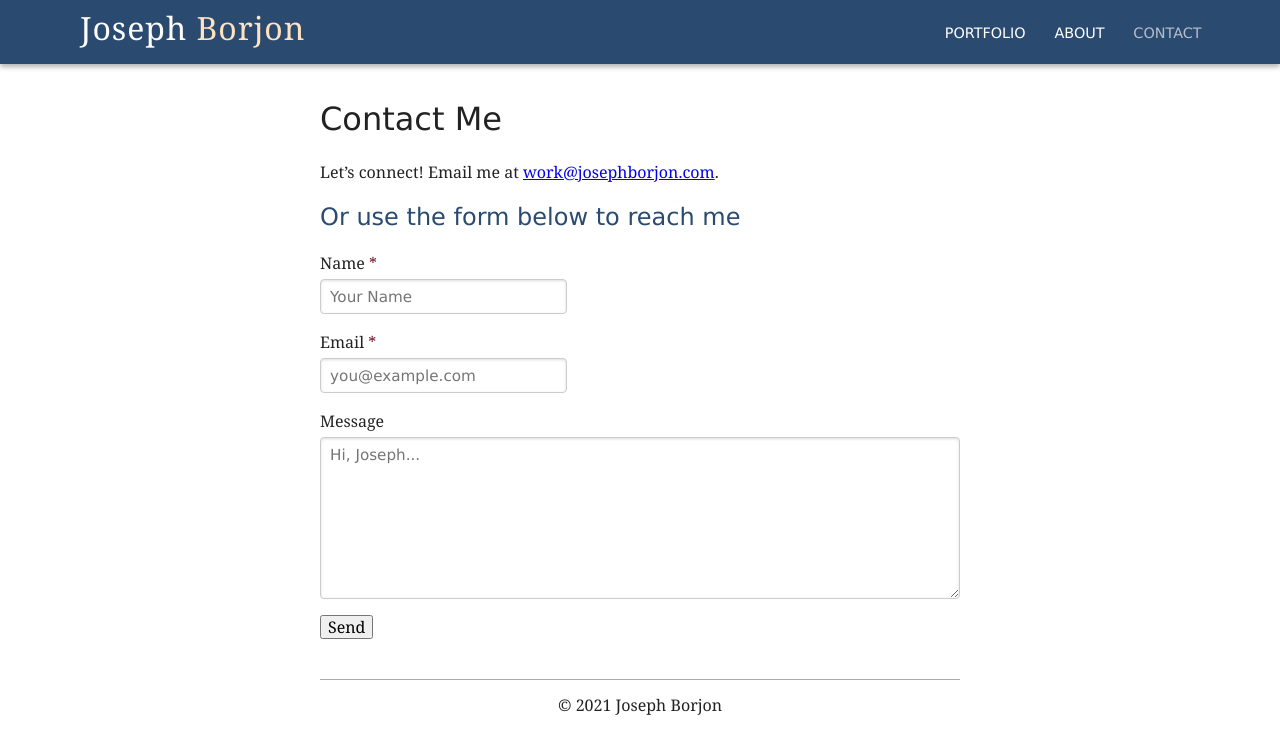
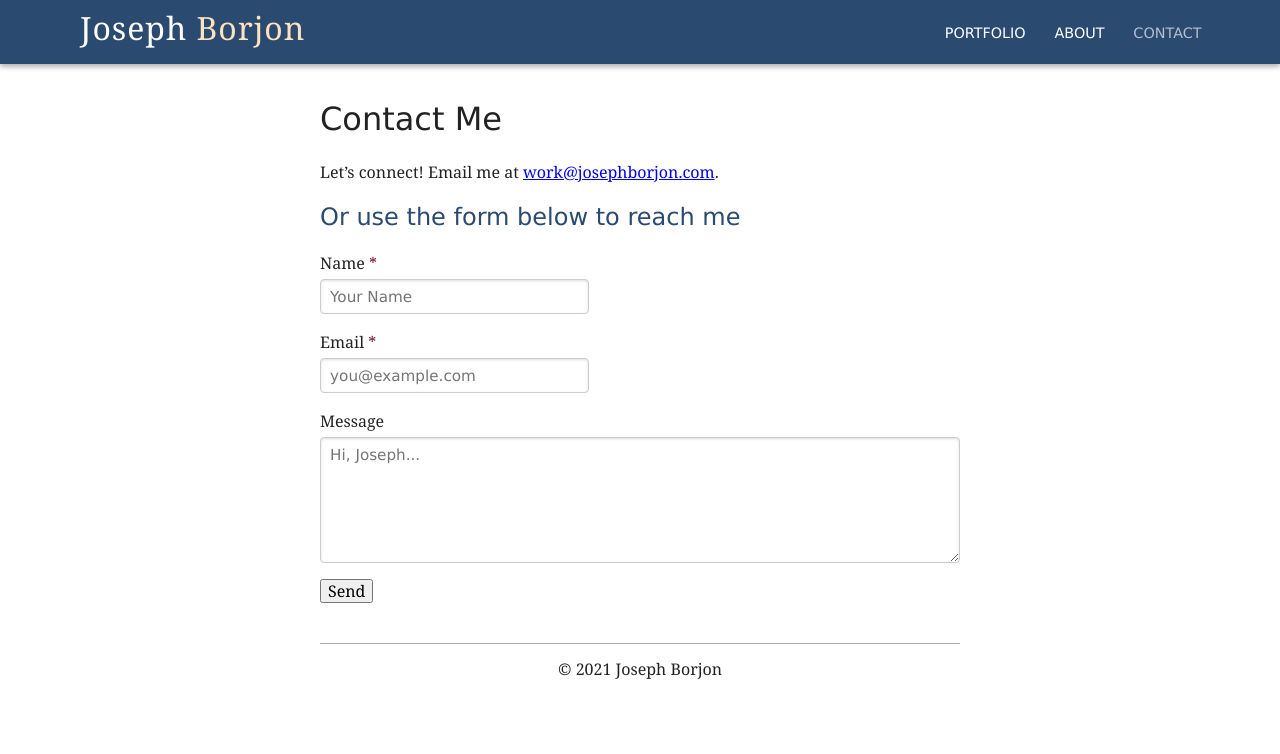
Before and after one commit to jborjon/jborjon.github.io, a Jekyll site: the page built from contact.html, in a window 1280 px wide. Shown: the top 754 px of the page. Built offline with Jekyll 4.4.1, drawn with Linux system fonts in a browser that asks for light colours; some web fonts are replaced.

Commit message:
Update contact form

```diff
--- a/contact.html
+++ b/contact.html
@@ -8,21 +8,19 @@ id: contact
 
 <h2>Or use the form below to reach me</h2>
 
-{% assign field_width = 24 -%}
-
 <form class="pure-form pure-form-stacked kwes-form" action="https://kwes.io/api/foreign/forms/GWQQRHUOX2O5yIwqWHD9">
   <p>
     <label for="client-name">Name <span class="form-required-mark">*</span></label>
-    <input type="text" size="{{ field_width }}" name="client-name" placeholder="Your Name" required>
+    <input type="text" name="client-name" placeholder="Your Name" required>
   </p>
   <p>
     <label for="email">Email <span class="form-required-mark">*</span></label>
-    <input type="email" size="{{ field_width }}" name="email" placeholder="you@example.com" required>
+    <input type="email" name="email" placeholder="you@example.com" required>
   </p>
   <p>
     <label for="client-message">Message</label>
-    <textarea name="client-message" class="pure-input-1" cols="80" rows="8" placeholder="Hi, Joseph..."></textarea>
+    <textarea name="client-message" cols="80" rows="6" placeholder="Hi, Joseph..."></textarea>
   </p>
 
-  <button type="submit">Send</button>
+  <button type="submit" class="send-button">Send</button>
 </form>
--- a/style/base.css
+++ b/style/base.css
@@ -55,12 +55,14 @@ h6 {
 }
 
 textarea {
+  max-width: 100%;
   color: var(--color-text-primary);
 }
 
 textarea,
-[type="text"],
-[type="email"] {
+input[type="text"],
+input[type="email"] {
+  width: 100%;
   font: .95em Verdana, Tahoma, Helvetica, Arial, sans-serif;
 }
 
@@ -175,6 +177,11 @@ hr {
 }
 
 @media screen and (min-width: 48em) {
+  input[type="text"],
+  input[type="email"] {
+    width: 42%;
+  }
+
   .page-header {
     height: 4em;
   }
```
